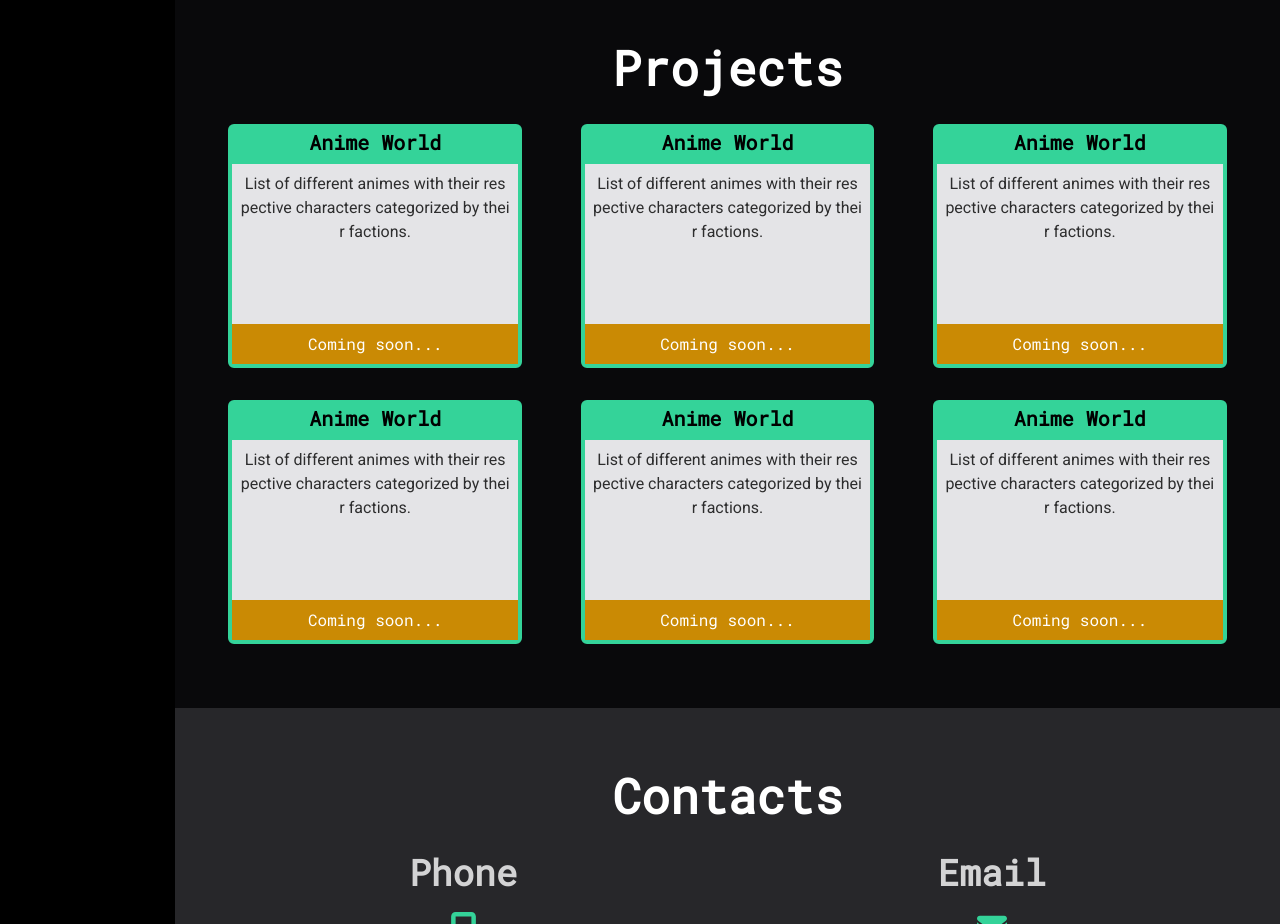
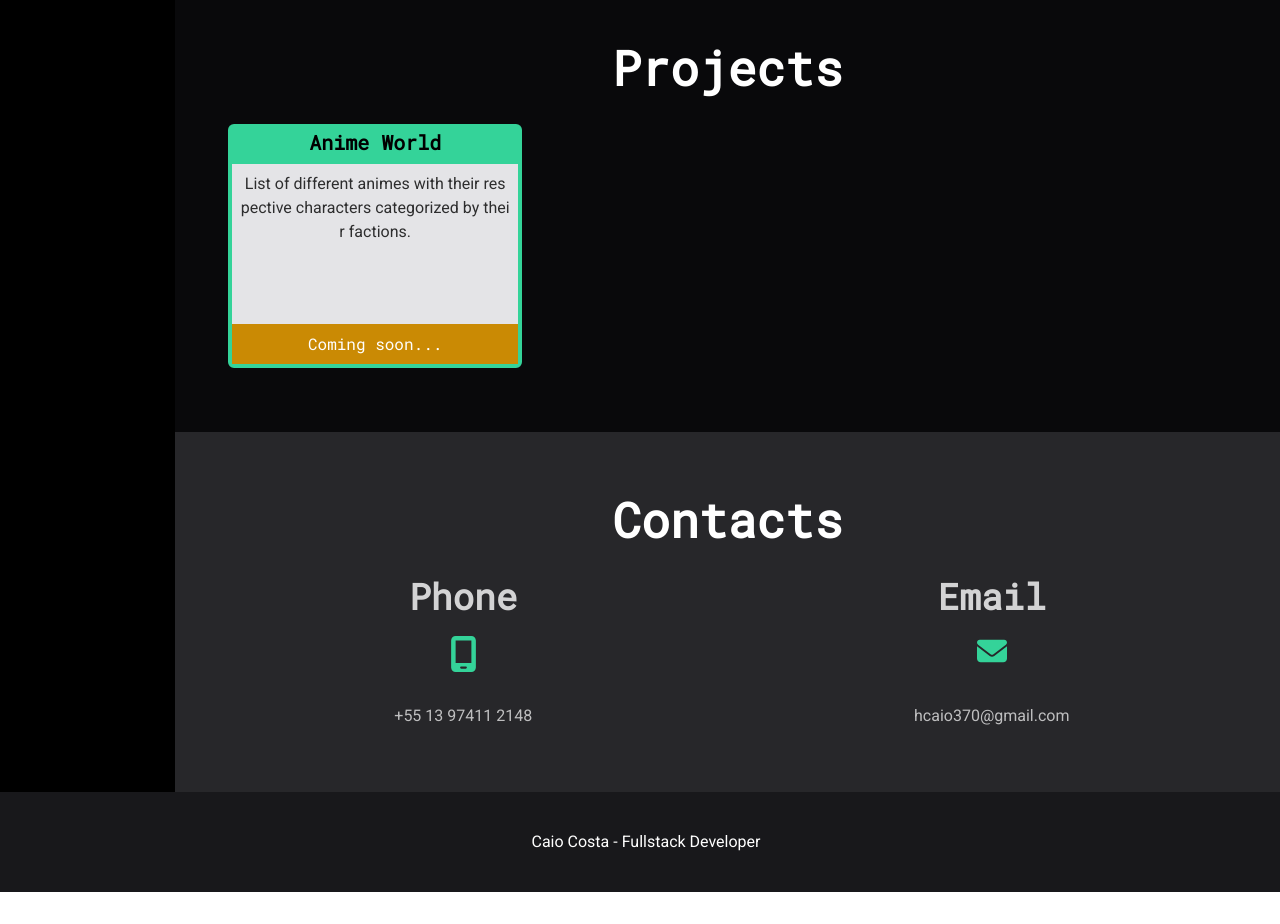
Before and after one commit to abysswalkerCaio/caio-portfolio, a Nuxt app in the folder frontend/: page / in a window 1280 px wide. Shown: the part 1060-1984 px from the top of the page. After the commit the page ends 1952 px from the top, so only its background shows below. Built offline with nearby package versions, Linux system fonts and the light colour scheme.

Commit message:
Unnecessary test data removal from index

```diff
--- a/frontend/pages/index.vue
+++ b/frontend/pages/index.vue
@@ -18,7 +18,9 @@
             I create things for the web.
           </h1>
           <p class="font-roboto-mono opacity-50">{{ aboutContent.activity }}</p>
-          <p class="opacity-60 lg:w-4/5 xl:w-[55%] 2xl:w-2/5">{{ aboutContent.description }}</p>
+          <p class="opacity-60 lg:w-4/5 xl:w-[55%] 2xl:w-2/5">
+            {{ aboutContent.description }}
+          </p>
         </section>
       </div>
       <div class="bg-zinc-800 text-white px-10 py-16">
@@ -57,7 +59,9 @@
           >
             Projects
           </h1>
-          <div class="grid sm:grid-cols-2 lg:grid-cols-3 2xl:grid-cols-4 gap-8 justify-center">
+          <div
+            class="grid sm:grid-cols-2 lg:grid-cols-3 2xl:grid-cols-4 gap-8 justify-center"
+          >
             <div class="text-center" v-for="projectContent in project">
               <project-card
                 :name="projectContent.name"
@@ -80,7 +84,9 @@
             Contacts
           </h1>
           <div class="flex flex-col items-center gap-5">
-            <h2 class="text-3xl lg:text-4xl font-roboto-mono font-extrabold opacity-80">
+            <h2
+              class="text-3xl lg:text-4xl font-roboto-mono font-extrabold opacity-80"
+            >
               Phone
             </h2>
             <font-awesome-icon
@@ -89,7 +95,9 @@
             />
           </div>
           <div class="flex flex-col items-center gap-5">
-            <h2 class="text-3xl lg:text-4xl font-roboto-mono font-extrabold opacity-80">
+            <h2
+              class="text-3xl lg:text-4xl font-roboto-mono font-extrabold opacity-80"
+            >
               Email
             </h2>
             <font-awesome-icon
@@ -162,36 +170,6 @@ export default {
             "List of different animes with their respective characters categorized by their factions.",
           status: "Coming soon...",
         },
-        {
-          name: "Anime World",
-          description:
-            "List of different animes with their respective characters categorized by their factions.",
-          status: "Coming soon...",
-        },
-        {
-          name: "Anime World",
-          description:
-            "List of different animes with their respective characters categorized by their factions.",
-          status: "Coming soon...",
-        },
-        {
-          name: "Anime World",
-          description:
-            "List of different animes with their respective characters categorized by their factions.",
-          status: "Coming soon...",
-        },
-        {
-          name: "Anime World",
-          description:
-            "List of different animes with their respective characters categorized by their factions.",
-          status: "Coming soon...",
-        },
-        {
-          name: "Anime World",
-          description:
-            "List of different animes with their respective characters categorized by their factions.",
-          status: "Coming soon...",
-        },
       ],
       contact: [
         {
```
